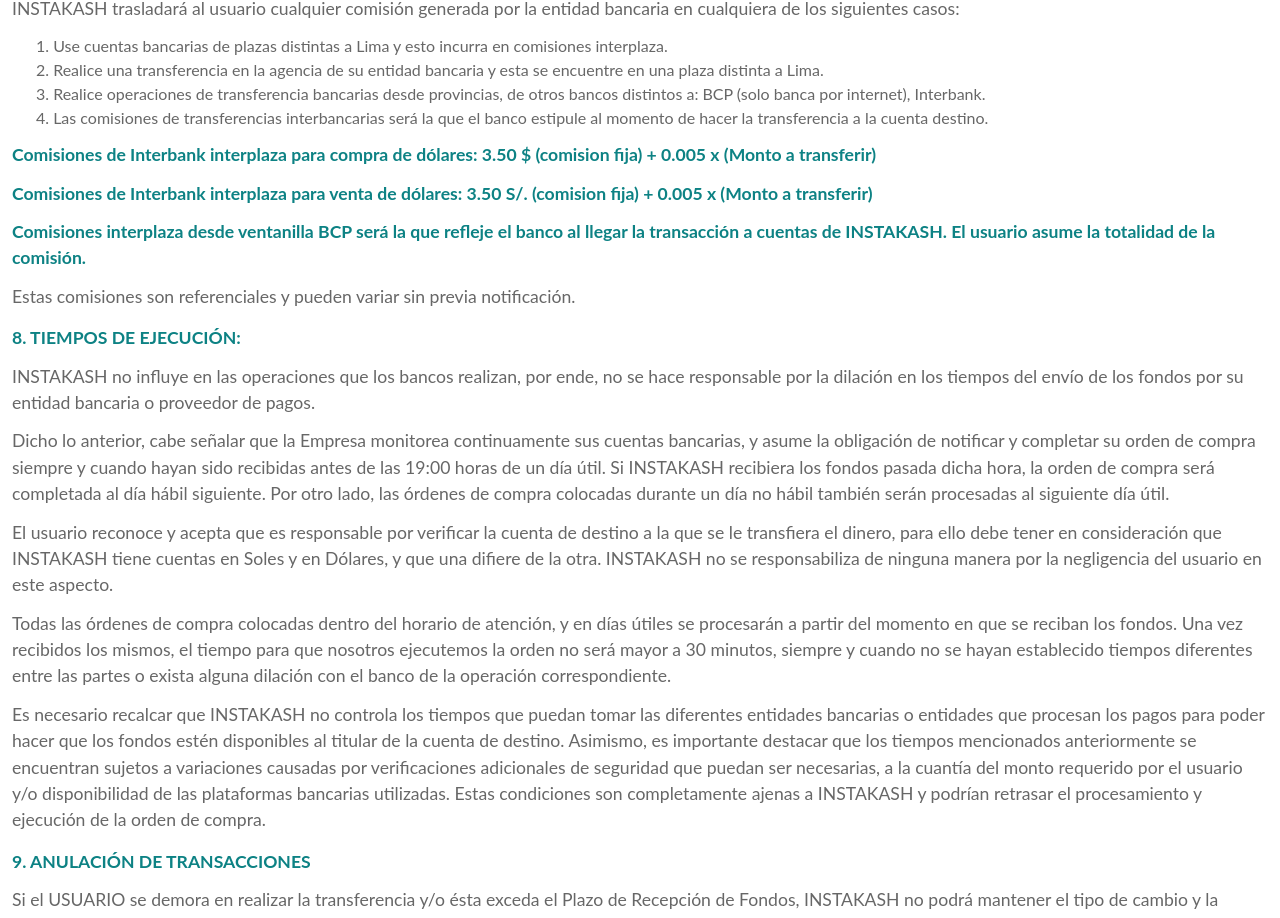
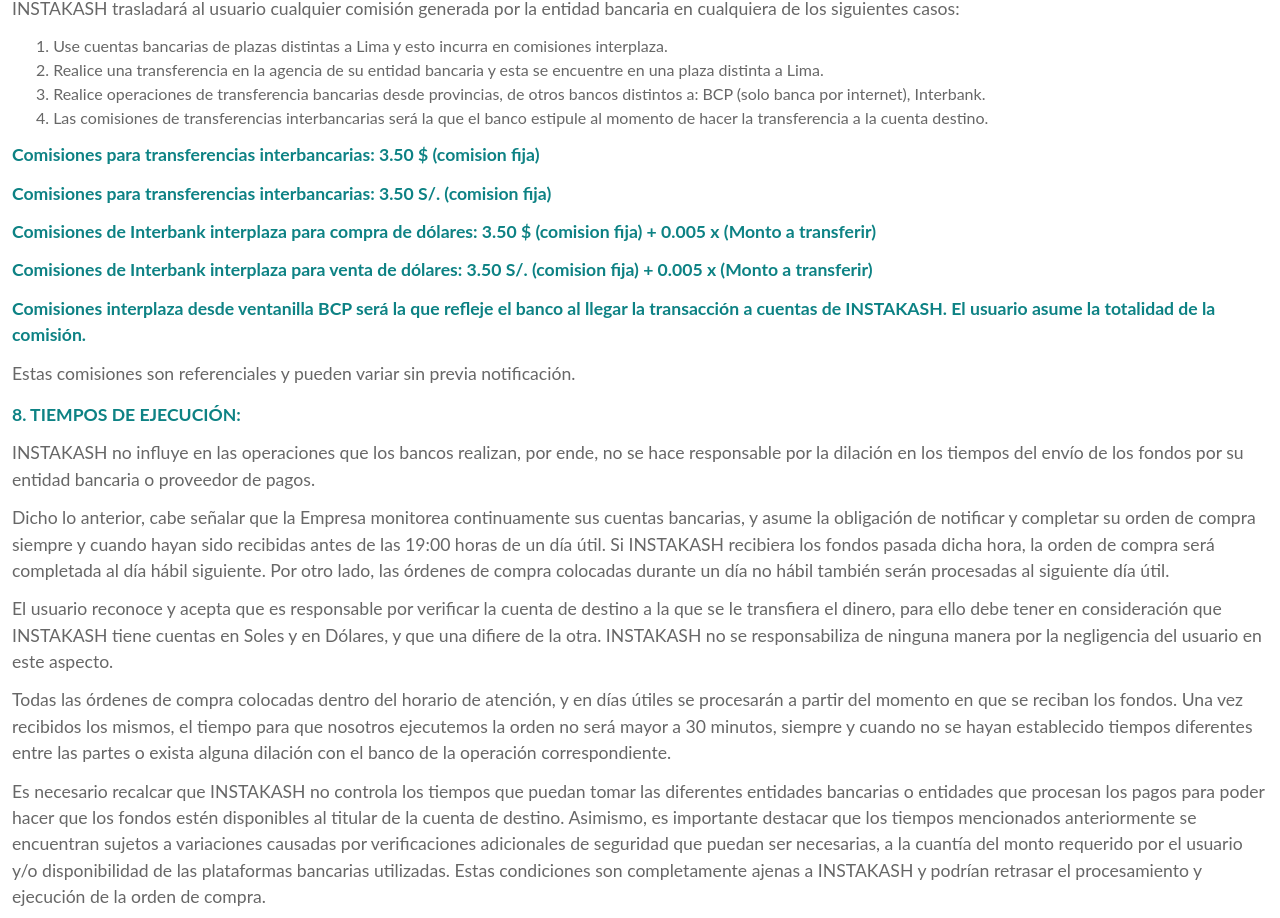
Before and after one commit to instakashnet/frontend-landing, a Next.js app: page /terminos-y-condiciones in a window 1280 px wide. Shown: the part 4731-5649 px from the top of the page. Built offline with nearby package versions, Linux system fonts and the light colour scheme.

Commit message:
bcp modal remove

```diff
--- a/pages/terminos-y-condiciones.js
+++ b/pages/terminos-y-condiciones.js
@@ -296,6 +296,12 @@
               <li>4. Las comisiones de transferencias interbancarias será la que el banco estipule al momento de hacer la transferencia a la cuenta destino.</li>
             </ol>
             <p>
+              <b>Comisiones para transferencias interbancarias: 3.50 $ (comision fija)</b>
+            </p>
+            <p>
+              <b>Comisiones para transferencias interbancarias: 3.50 S/. (comision fija)</b>
+            </p>
+            <p>
               <b>Comisiones de Interbank interplaza para compra de dólares: 3.50 $ (comision fija) + 0.005 x (Monto a transferir)</b>
             </p>
             <p>
```
